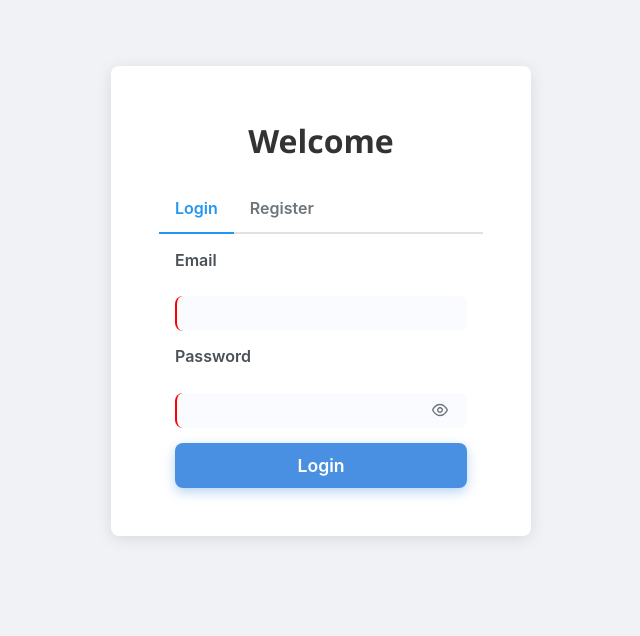
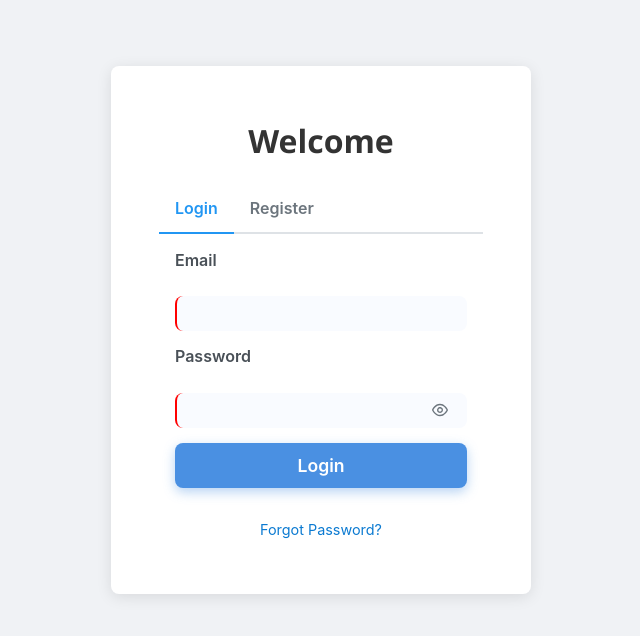
Before and after one commit to Contraill/Breast-Cancer-Tracker, a Vue app: page / in a window 1280 px wide. Shown: the top 636 px of the page, without its empty margins (319-959 px from the left). Built offline with nearby package versions, Linux system fonts and the light colour scheme; no server answers.

Commit message:
Add "Forgot Password?" button and implement password reset functionality in AuthView.vue; update Firebase hosting workflows and configuration files

```diff
--- a/src/views/AuthView.vue
+++ b/src/views/AuthView.vue
@@ -25,6 +25,20 @@
           />
 
           <Button type="submit" label="Login" class="submit-btn" />
+
+          <!-- Şifremi Unuttum Butonu -->
+          <Button
+            label="Forgot Password?"
+            link
+            @click="handleForgotPassword"
+            style="
+              margin-top: 10px;
+              font-size: 0.9rem;
+              outline: none !important;
+              border: none !important;
+              box-shadow: none !important;
+            "
+          />
         </form>
       </TabPanel>
 
@@ -49,7 +63,7 @@
 
           <label>Confirm Password</label>
           <Password
-            v-model="password"
+            v-model="confirmPassword"
             toggle-mask
             required
             class="input-field"
@@ -79,8 +93,9 @@
 <script setup>
 import { ref } from 'vue'
 import { useRouter } from 'vue-router'
-import { getAuth, signInWithEmailAndPassword, createUserWithEmailAndPassword } from 'firebase/auth'
+import { getAuth, signInWithEmailAndPassword, createUserWithEmailAndPassword, sendPasswordResetEmail } from 'firebase/auth'
 import app from '../firebase'
+
 
 // PrimeVue Components
 import TabView from 'primevue/tabview'
@@ -112,18 +127,32 @@ const handleLogin = async () => {
 const handleRegister = async () => {
   try {
     if (password.value !== confirmPassword.value) {
-      alert('Passwords do not match!')
-      return
+      alert('Passwords do not match!');
+      return;
     }
     if (!consentGiven.value) {
-      alert('You must agree to the terms before registering.')
-      return
+      alert('You must agree to the terms before registering.');
+      return;
     }
 
-    await createUserWithEmailAndPassword(auth, email.value, password.value)
-    router.push('/home')
+    await createUserWithEmailAndPassword(auth, email.value, password.value);
+    router.push('/home');
   } catch (error) {
-    alert(error.message)
+    alert(error.message);
   }
-}
+};
+
+const handleForgotPassword = async () => {
+  if (!email.value) {
+    alert('Please enter your email address first.');
+    return;
+  }
+
+  try {
+    await sendPasswordResetEmail(auth, email.value);
+    alert('Password reset email sent! Please check your inbox.');
+  } catch (error) {
+    alert(error.message);
+  }
+};
 </script>
```
Also changed, not shown: firebase.json (added), 1 other file (tests, documents, lock files or other folders).
